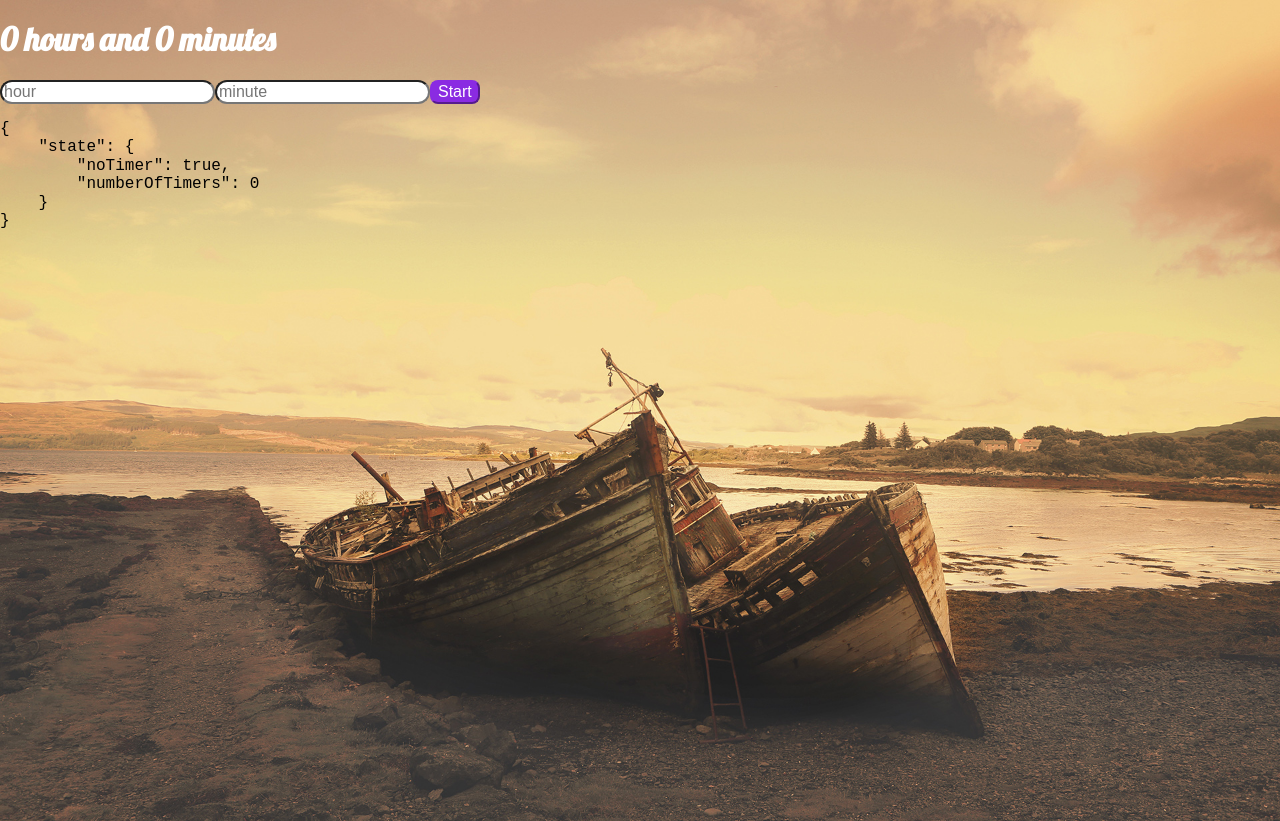
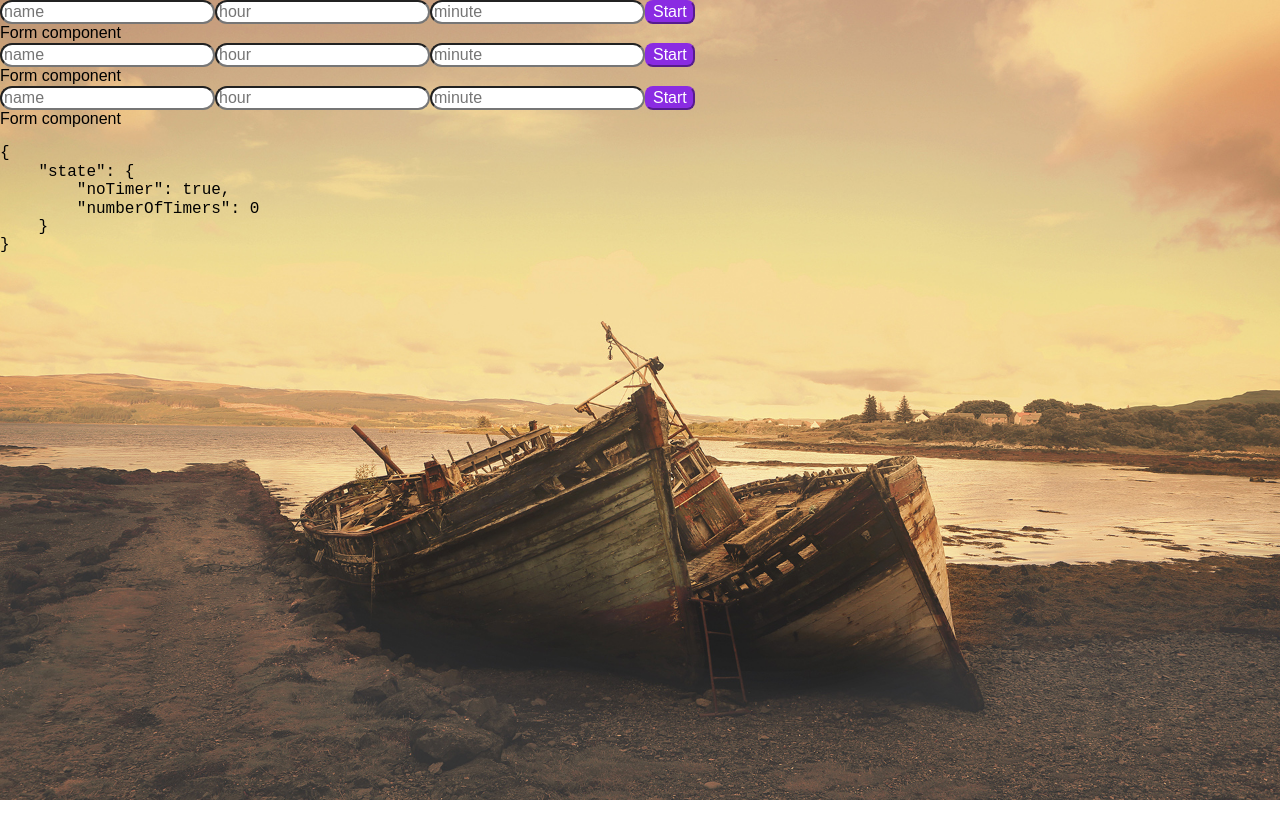
Before and after one commit to carsva/counterapp, a React (Create React App) app: page /home in a window 1280 px wide. After the commit the page ends 800 px from the top, so only its background shows below. Built offline with nearby package versions, Linux system fonts and the light colour scheme; a web font is replaced by a local one.

Commit message:
Now you can separately set timer value! Added new form too!

```diff
--- a/src/AppContext.js
+++ b/src/AppContext.js
@@ -40,6 +40,11 @@ export class AppProvider extends React.Component {
     })
   }
 
+  sendDownData = (number) => {
+    console.log('send down data')
+    console.log(number)
+  }
+
   test = values => {
     let hour = values.hour;
     let minute = values.minute;
@@ -60,9 +65,9 @@ export class AppProvider extends React.Component {
     localStorage.endTime = endTime;
     console.log('endTime set in local storage', localStorage.endTime);
 
+      if(values.number === 1) {
         this.setState({
           // ...this.state,
-
           timer1:
             {
               name: '',
@@ -79,9 +84,52 @@ export class AppProvider extends React.Component {
           // endTime: endTime,
           // startTime,
         });
+      } else if(values.number === 2) {
+        this.setState({
+          // ...this.state,
+          timer2:
+            {
+              name: '',
+              startTime: '',
+              endTime: '',
+              hour: Math.floor(minutesLeft / 60),
+              minute: Math.floor(minutesLeft % 60),
+              intervalId: '',
+            },
+
+          noTimer: false,
+          // hour: Math.floor(minutesLeft / 60),
+          // minute: Math.floor(minutesLeft % 60),
+          // endTime: endTime,
+          // startTime,
+        });
+      } else if(values.number === 3) {
+        this.setState({
+          // ...this.state,
+          timer3:
+            {
+              name: '',
+              startTime: '',
+              endTime: '',
+              hour: Math.floor(minutesLeft / 60),
+              minute: Math.floor(minutesLeft % 60),
+              intervalId: '',
+            },
+
+          noTimer: false,
+          // hour: Math.floor(minutesLeft / 60),
+          // minute: Math.floor(minutesLeft % 60),
+          // endTime: endTime,
+          // startTime,
+        });
+      }
+
       // clearInterval(this.state.intervalId);
       // this.startTimer();
-  };
+
+    }
+
+
 
   startTimer = () => {
     var intervalId = setInterval(this.timer, 1000);
@@ -166,6 +214,7 @@ export class AppProvider extends React.Component {
         onDuty: this.onDuty,
         test: this.test,
         handleNumberOfTimers: this.handleNumberOfTimers,
+        sendDownData: this.sendDownData,
       },
     };
 
--- a/src/components/Clock.js
+++ b/src/components/Clock.js
@@ -4,14 +4,16 @@ import { AppConsumer } from '../AppContext';
 class Clock extends Component {
   render() {
 
+    let { number } = this.props;
+    console.log(number)
+
     const noTimer = (state) => {
       if(state.noTimer === true) {
         return "0 hours and 0 minutes"
-      } else {
+      } else if(state.timer1) {
         return <div>{state.timer1.hour} hours and {state.timer1.minute} minutes</div>
+      }
 
-      }
-      console.log('no timer')
 
 
     }
@@ -23,6 +25,7 @@ class Clock extends Component {
             <div className="rubbe-container">
               <h1 className="rubbe">
               {noTimer(context.state)}
+              <button onClick={() => context.state.sendDownData(number)}>test</button>
 
               </h1>
             </div>
--- /dev/null
+++ b/src/components/Form.js
@@ -0,0 +1,42 @@
+import React, { Component } from 'react';
+import { AppConsumer } from '../AppContext';
+
+class Form extends Component {
+  render() {
+
+
+
+
+    return (
+      <AppConsumer>
+        {context => (
+          <div className="container">
+          <div className="form-container">
+            <form
+              onSubmit={e => {
+                e.preventDefault();
+
+                const values = {
+                  name: e.target.name.value,
+                  hour: e.target.hour.value,
+                  minute: e.target.minute.value,
+                  number: this.props.number,
+                };
+                context.state.test(values);
+              }}
+            >
+              <input type="text" name="name" placeholder="name" />
+              <input type="text" name="hour" placeholder="hour" />
+              <input type="text" name="minute" placeholder="minute" />
+              <button className="button-style">Start</button>
+            </form>
+            </div>
+           Form component
+          </div>
+        )}
+      </AppConsumer>
+    );
+  }
+}
+
+export default Form;
--- a/src/pages/Home.js
+++ b/src/pages/Home.js
@@ -1,15 +1,20 @@
 import React, { Component } from 'react';
 import { AppConsumer } from '../AppContext';
 import Clock from './../components/Clock';
+import Form from './../components/Form';
 
 class Home extends Component {
 
   render() {
+
     return (
       <AppConsumer>
         {context => (
           <div>
-          <Clock />
+          <Form number={1}/>
+          <Form number={2}/>
+          <Form number={3}/>
+
                <pre>{JSON.stringify(context, null, 4)}</pre>
           </div>
         )}
```
Lines whose indentation alone changed are shown as unchanged.
